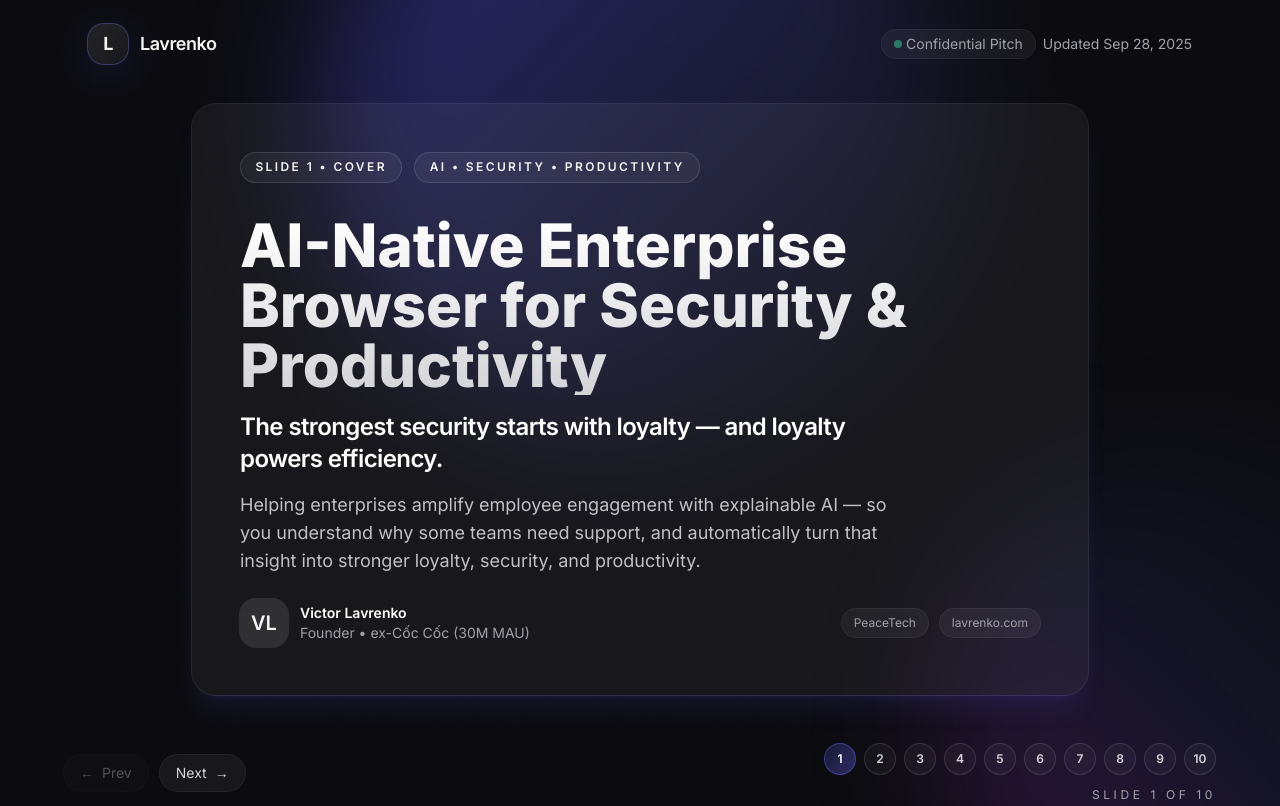
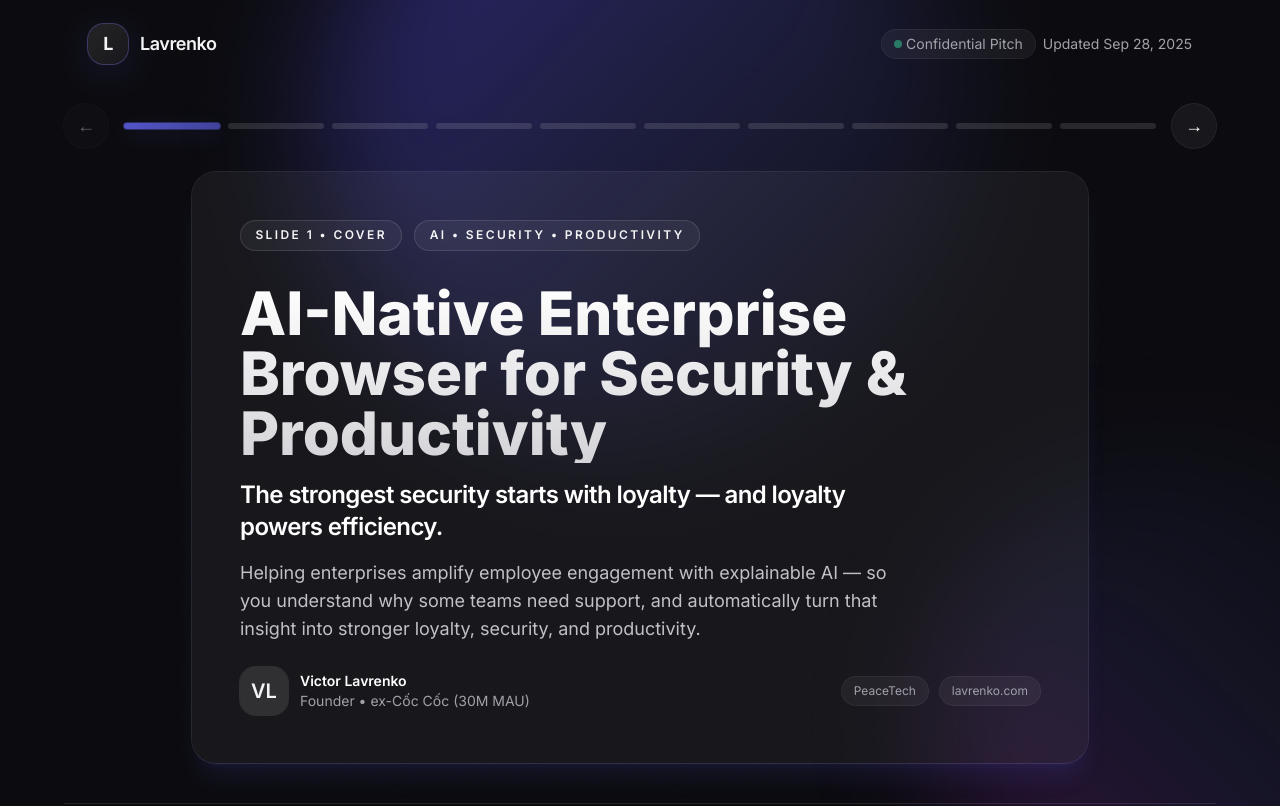
Before and after one commit to victorlavrenko/lavrenko.com, a plain HTML site: page pitch.html in a window 1280 px wide. Shown: the top 806 px of the page. Drawn offline with nearby package versions, Linux system fonts and the light colour scheme.

Commit message:
Anchor carousel controls to progress bar

```diff
--- a/pitch.html
+++ b/pitch.html
@@ -89,27 +89,42 @@
           transform: translateY(0) scale(1);
         }
       }
-      .progress-chip {
-        display: inline-flex;
-        align-items: center;
-        justify-content: center;
-        width: 2rem;
-        height: 2rem;
+      .progress-track {
+        display: flex;
+        gap: 0.5rem;
+        width: 100%;
+        flex: 1 1 auto;
+      }
+      .progress-segment {
+        position: relative;
+        flex: 1 1 0;
+        height: 0.35rem;
         border-radius: 9999px;
-        background-color: rgba(255, 255, 255, 0.04);
-        border: 1px solid rgba(255, 255, 255, 0.12);
-        font-size: 0.75rem;
-        font-weight: 600;
-        transition: all 0.2s ease;
+        background-color: rgba(255, 255, 255, 0.12);
+        transition: transform 0.25s ease, background-color 0.25s ease, box-shadow 0.25s ease;
       }
-      .progress-chip[aria-current='true'] {
-        background: linear-gradient(120deg, rgba(99, 102, 241, 0.18), rgba(99, 102, 241, 0.35));
-        border-color: rgba(99, 102, 241, 0.45);
-        color: #fff;
+      .progress-segment::after {
+        content: '';
+        position: absolute;
+        inset: 0;
+        border-radius: inherit;
+        background: linear-gradient(120deg, rgba(99, 102, 241, 0.7), rgba(99, 102, 241, 0.35));
+        opacity: 0;
+        transform: scaleX(0.25);
+        transform-origin: left;
+        transition: opacity 0.25s ease, transform 0.25s ease;
       }
-      .progress-chip:focus-visible {
+      .progress-segment[aria-current='true'] {
+        background-color: rgba(99, 102, 241, 0.4);
+        box-shadow: 0 0 0 1px rgba(99, 102, 241, 0.35), 0 6px 20px rgba(99, 102, 241, 0.2);
+      }
+      .progress-segment[aria-current='true']::after {
+        opacity: 1;
+        transform: scaleX(1);
+      }
+      .progress-segment:focus-visible {
         outline: 2px solid rgba(99, 102, 241, 0.55);
-        outline-offset: 2px;
+        outline-offset: 3px;
       }
       .nav-button[disabled] {
         opacity: 0.35;
@@ -123,7 +138,8 @@
       @media print {
         header,
         .slider-controls,
-        .progress-rail,
+        .nav-button,
+        .progress-track,
         .noise::before {
           display: none !important;
         }
@@ -180,6 +196,65 @@
           aria-roledescription="carousel"
           aria-label="Lavrenko investor pitch deck"
         >
+          <div class="flex flex-col gap-6">
+            <div class="flex w-full items-center gap-3 sm:gap-4">
+              <button
+                id="prev-slide"
+                type="button"
+                class="nav-button group grid h-11 w-11 shrink-0 place-items-center rounded-full bg-white/5 ring-1 ring-white/10 transition hover:bg-white/10 focus-visible:outline-none focus-visible:ring-2 focus-visible:ring-accent-500 focus-visible:ring-offset-2"
+                aria-label="Previous slide"
+                disabled
+              >
+                <span class="pointer-events-none text-lg font-semibold text-white">←</span>
+              </button>
+              <div class="progress-track flex-1" role="group" aria-label="Slide progress">
+                <button
+                  type="button"
+                  class="progress-segment"
+                  data-slide-target="1"
+                  aria-label="Go to slide 1"
+                  aria-current="true"
+                >
+                  <span class="sr-only">Slide 1</span>
+                </button>
+                <button type="button" class="progress-segment" data-slide-target="2" aria-label="Go to slide 2" aria-current="false">
+                  <span class="sr-only">Slide 2</span>
+                </button>
+                <button type="button" class="progress-segment" data-slide-target="3" aria-label="Go to slide 3" aria-current="false">
+                  <span class="sr-only">Slide 3</span>
+                </button>
+                <button type="button" class="progress-segment" data-slide-target="4" aria-label="Go to slide 4" aria-current="false">
+                  <span class="sr-only">Slide 4</span>
+                </button>
+                <button type="button" class="progress-segment" data-slide-target="5" aria-label="Go to slide 5" aria-current="false">
+                  <span class="sr-only">Slide 5</span>
+                </button>
+                <button type="button" class="progress-segment" data-slide-target="6" aria-label="Go to slide 6" aria-current="false">
+                  <span class="sr-only">Slide 6</span>
+                </button>
+                <button type="button" class="progress-segment" data-slide-target="7" aria-label="Go to slide 7" aria-current="false">
+                  <span class="sr-only">Slide 7</span>
+                </button>
+                <button type="button" class="progress-segment" data-slide-target="8" aria-label="Go to slide 8" aria-current="false">
+                  <span class="sr-only">Slide 8</span>
+                </button>
+                <button type="button" class="progress-segment" data-slide-target="9" aria-label="Go to slide 9" aria-current="false">
+                  <span class="sr-only">Slide 9</span>
+                </button>
+                <button type="button" class="progress-segment" data-slide-target="10" aria-label="Go to slide 10" aria-current="false">
+                  <span class="sr-only">Slide 10</span>
+                </button>
+              </div>
+              <button
+                id="next-slide"
+                type="button"
+                class="nav-button group grid h-11 w-11 shrink-0 place-items-center rounded-full bg-white/5 ring-1 ring-white/10 transition hover:bg-white/10 focus-visible:outline-none focus-visible:ring-2 focus-visible:ring-accent-500 focus-visible:ring-offset-2"
+                aria-label="Next slide"
+              >
+                <span class="pointer-events-none text-lg font-semibold text-white">→</span>
+              </button>
+            </div>
+
             <div class="space-y-12">
                 <article class="slide slide-active" data-slide="1" aria-hidden="false">
                   <div class="max-w-4xl mx-auto rounded-3xl bg-white/5 ring-1 ring-white/10 shadow-xl shadow-indigo-500/10 overflow-hidden print-friendly">
@@ -478,45 +553,6 @@
               </div>
                 </article>
               </div>
-
-          <div
-            class="slider-controls mt-12 flex flex-col gap-6 sm:flex-row sm:items-center sm:justify-between text-sm text-zinc-300"
-          >
-            <div class="flex items-center gap-3">
-              <button
-                id="prev-slide"
-                type="button"
-                class="nav-button inline-flex items-center gap-2 rounded-full bg-white/5 px-4 py-2 ring-1 ring-white/10 transition hover:bg-white/10"
-                aria-label="Previous slide"
-                disabled
-              >
-                <span aria-hidden="true">←</span>
-                <span class="hidden sm:inline">Prev</span>
-              </button>
-              <button
-                id="next-slide"
-                type="button"
-                class="nav-button inline-flex items-center gap-2 rounded-full bg-white/5 px-4 py-2 ring-1 ring-white/10 transition hover:bg-white/10"
-                aria-label="Next slide"
-              >
-                <span class="hidden sm:inline">Next</span>
-                <span aria-hidden="true">→</span>
-              </button>
-            </div>
-            <div class="flex flex-col gap-3 sm:items-end">
-              <div class="progress-rail flex flex-wrap justify-center sm:justify-end gap-2" aria-hidden="false">
-                <button type="button" class="progress-chip" data-slide-target="1" aria-label="Go to slide 1" aria-current="true">1</button>
-                <button type="button" class="progress-chip" data-slide-target="2" aria-label="Go to slide 2">2</button>
-                <button type="button" class="progress-chip" data-slide-target="3" aria-label="Go to slide 3">3</button>
-                <button type="button" class="progress-chip" data-slide-target="4" aria-label="Go to slide 4">4</button>
-                <button type="button" class="progress-chip" data-slide-target="5" aria-label="Go to slide 5">5</button>
-                <button type="button" class="progress-chip" data-slide-target="6" aria-label="Go to slide 6">6</button>
-                <button type="button" class="progress-chip" data-slide-target="7" aria-label="Go to slide 7">7</button>
-                <button type="button" class="progress-chip" data-slide-target="8" aria-label="Go to slide 8">8</button>
-                <button type="button" class="progress-chip" data-slide-target="9" aria-label="Go to slide 9">9</button>
-                <button type="button" class="progress-chip" data-slide-target="10" aria-label="Go to slide 10">10</button>
-              </div>
-              <p id="slide-status" class="text-xs uppercase tracking-[0.3em] text-zinc-400">Slide 1 of 10</p>
             </div>
           </div>
         </div>
@@ -546,9 +582,7 @@
       const prevButton = document.getElementById('prev-slide');
       const nextButton = document.getElementById('next-slide');
       const progressButtons = Array.from(document.querySelectorAll('[data-slide-target]'));
-      const statusLabel = document.getElementById('slide-status');
       let currentIndex = 0;
-      let wheelLocked = false;
 
       function setActiveSlide(newIndex, { focus = false } = {}) {
         if (newIndex < 0 || newIndex >= totalSlides || newIndex === currentIndex) return;
@@ -568,8 +602,6 @@
 
         prevButton.disabled = newIndex === 0;
         nextButton.disabled = newIndex === totalSlides - 1;
-        statusLabel.textContent = `Slide ${newIndex + 1} of ${totalSlides}`;
-
         currentIndex = newIndex;
 
         if (focus) {
@@ -607,25 +639,6 @@
         }
       });
 
-      window.addEventListener(
-        'wheel',
-        (event) => {
-          if (Math.abs(event.deltaY) < 40) return;
-          event.preventDefault();
-          if (wheelLocked) return;
-          wheelLocked = true;
-          if (event.deltaY > 0) {
-            setActiveSlide(currentIndex + 1);
-          } else {
-            setActiveSlide(currentIndex - 1);
-          }
-          setTimeout(() => {
-            wheelLocked = false;
-          }, 600);
-        },
-        { passive: false }
-      );
-
       let touchStartY = null;
       window.addEventListener('touchstart', (event) => {
         touchStartY = event.touches[0].clientY;
```
Lines whose indentation alone changed are shown as unchanged.
